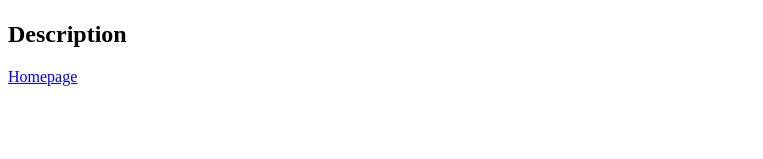
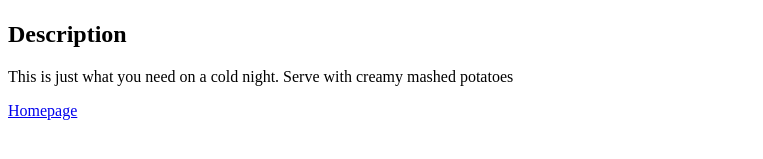
Before and after one commit to Elintzz/odin-recipes, a plain HTML site: page recipes/pie.html in a window 1280 px wide. Shown: the part 617-776 px from the top of the page, without its empty margins (0-763 px from the left). Drawn offline with Linux system fonts and the light colour scheme.

Commit message:
Added paragraph of description

```diff
--- a/recipes/pie.html
+++ b/recipes/pie.html
@@ -9,6 +9,7 @@
         <p><a href="../index/html">Homepage</a></p>
         <img src="https://images.immediate.co.uk/production/volatile/sites/30/2020/08/recipe-image-legacy-id-563494_12-da38a6b.jpg?quality=90&webp=true&resize=300,272" alt="pie" height="500" width="700">
         <h2>Description</h2>
+        <p>This is just what you need on a cold night. Serve with creamy mashed potatoes</p>
         <p><a href="../index.html">Homepage </a></p>
     </body>
 </html>
```
